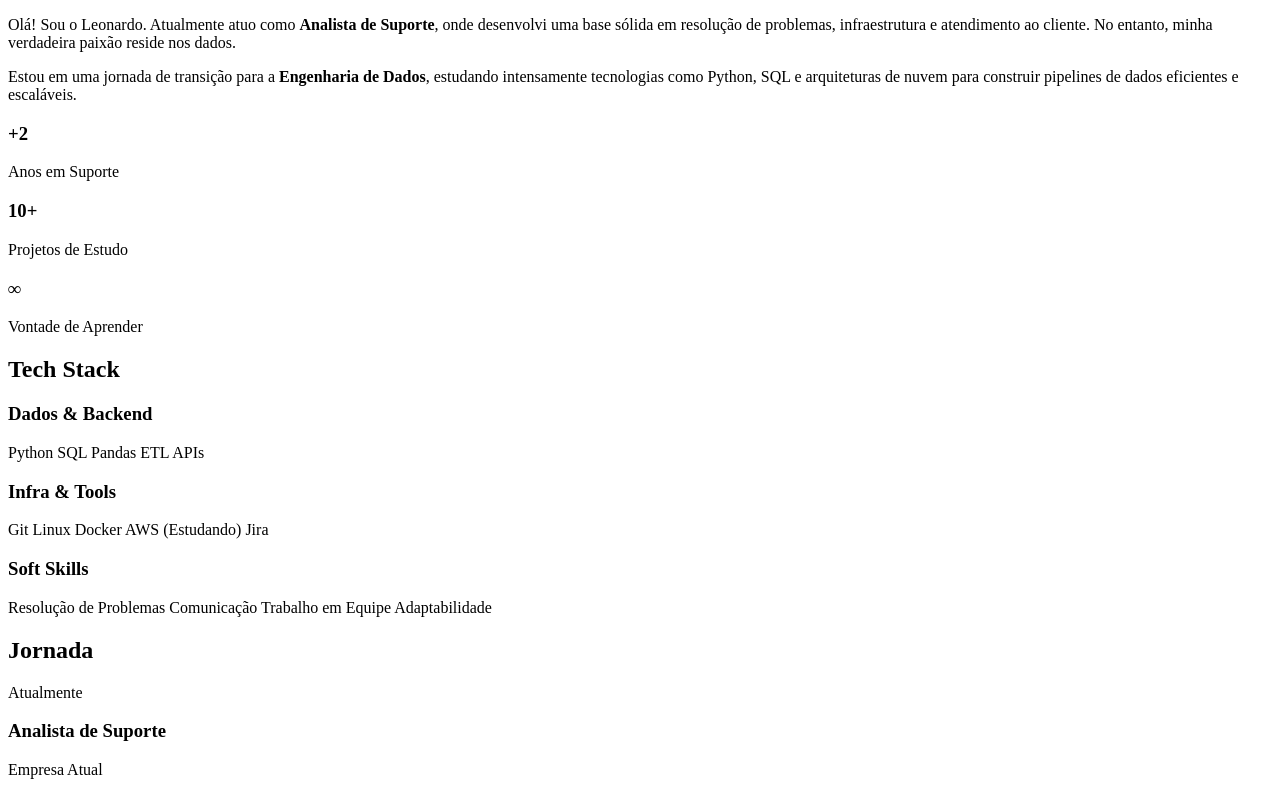
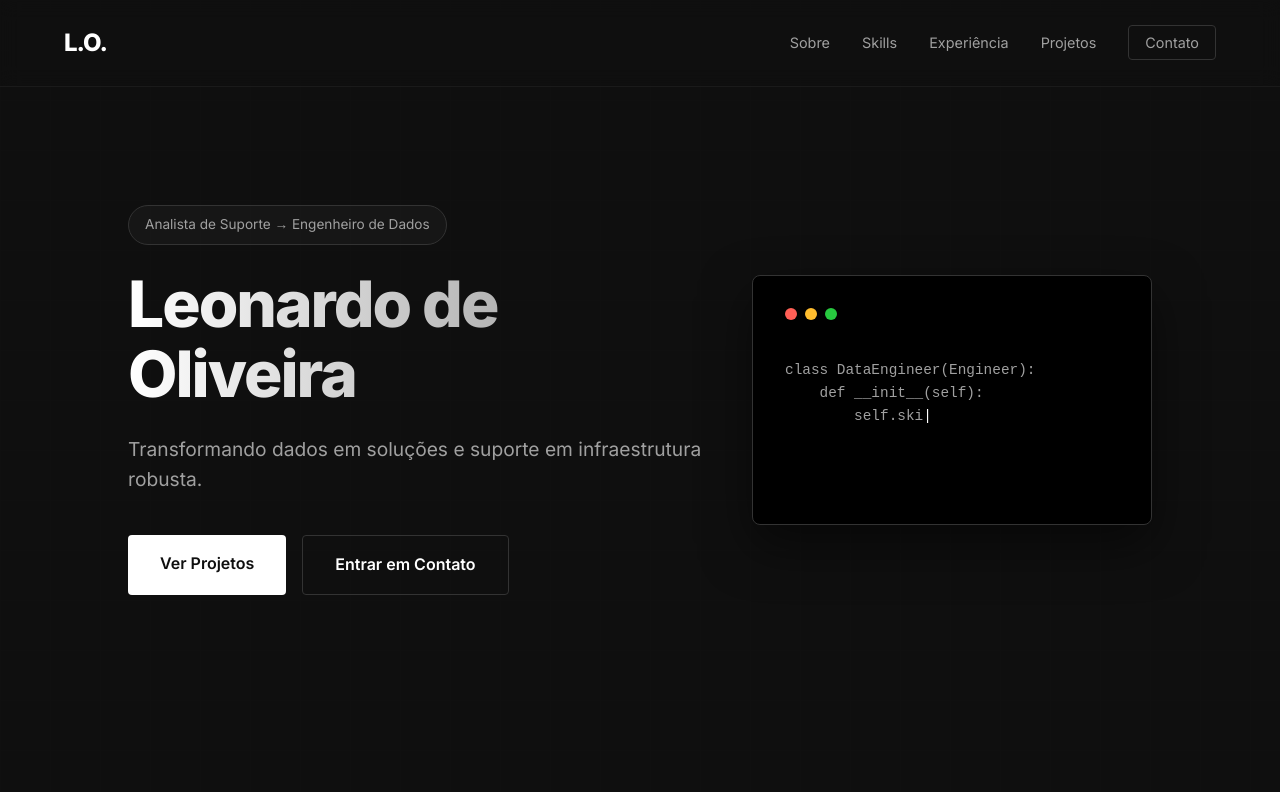
Before and after one commit to Leo190198/Portfolio, a plain HTML site: page index.html in a window 1280 px wide. Shown: the top 792 px of the page. Drawn offline with nearby package versions, Linux system fonts and the light colour scheme.

Commit message:
Fix: Restore corrupted index.html structure

```diff
--- a/index.html
+++ b/index.html
@@ -4,6 +4,61 @@
 <head>
     <meta charset="UTF-8">
     <meta name="viewport" content="width=device-width, initial-scale=1.0">
+    <title>Leonardo de Oliveira | Data Engineer Portfolio</title>
+    <meta name="description"
+        content="Portfolio de Leonardo de Oliveira - Analista de Suporte migrando para Engenharia de Dados.">
+    <link rel="preconnect" href="https://fonts.googleapis.com">
+    <link rel="preconnect" href="https://fonts.gstatic.com" crossorigin>
+    <link href="https://fonts.googleapis.com/css2?family=Inter:wght@300;400;600;800&display=swap" rel="stylesheet">
+    <link rel="icon" href="favicon.svg" type="image/svg+xml">
+    <link rel="stylesheet" href="style.css">
+    <script src="https://unpkg.com/lucide@latest"></script>
+</head>
+
+<body>
+    <div class="grid-background"></div>
+
+    <nav class="navbar">
+        <div class="logo">L.O.</div>
+        <ul class="nav-links">
+            <li><a href="#about">Sobre</a></li>
+            <li><a href="#skills">Skills</a></li>
+            <li><a href="#experience">Experiência</a></li>
+            <li><a href="#projects">Projetos</a></li>
+            <li><a href="#contact" class="btn-contact">Contato</a></li>
+        </ul>
+        <div class="hamburger">
+            <i data-lucide="menu"></i>
+        </div>
+    </nav>
+
+    <header id="hero" class="hero-section">
+        <div class="hero-content">
+            <span class="badge">Analista de Suporte &rarr; Engenheiro de Dados</span>
+            <h1>Leonardo de Oliveira</h1>
+            <p class="subtitle">Transformando dados em soluções e suporte em infraestrutura robusta.</p>
+            <div class="cta-group">
+                <a href="#projects" class="btn-primary">Ver Projetos</a>
+                <a href="#contact" class="btn-secondary">Entrar em Contato</a>
+            </div>
+        </div>
+        <div class="hero-visual">
+            <!-- Terminal Typing Effect -->
+            <div class="code-block">
+                <div class="terminal-header">
+                    <span class="dot red"></span>
+                    <span class="dot yellow"></span>
+                    <span class="dot green"></span>
+                </div>
+                <pre><code id="typewriter"></code></pre>
+            </div>
+        </div>
+    </header>
+
+    <section id="about" class="section">
+        <div class="container">
+            <h2 class="section-title">Sobre Mim</h2>
+            <div class="about-content">
                 <div class="about-text">
                     <p>Olá! Sou o Leonardo. Atualmente atuo como <strong>Analista de Suporte</strong>, onde desenvolvi
                         uma base sólida em resolução de problemas, infraestrutura e atendimento ao cliente. No entanto,
@@ -154,7 +209,9 @@
 
     <script src="script.js"></script>
     <script>
+        if (typeof lucide !== 'undefined') {
             lucide.createIcons();
+        }
     </script>
 </body>
 
```
Lines whose indentation alone changed are shown as unchanged.
